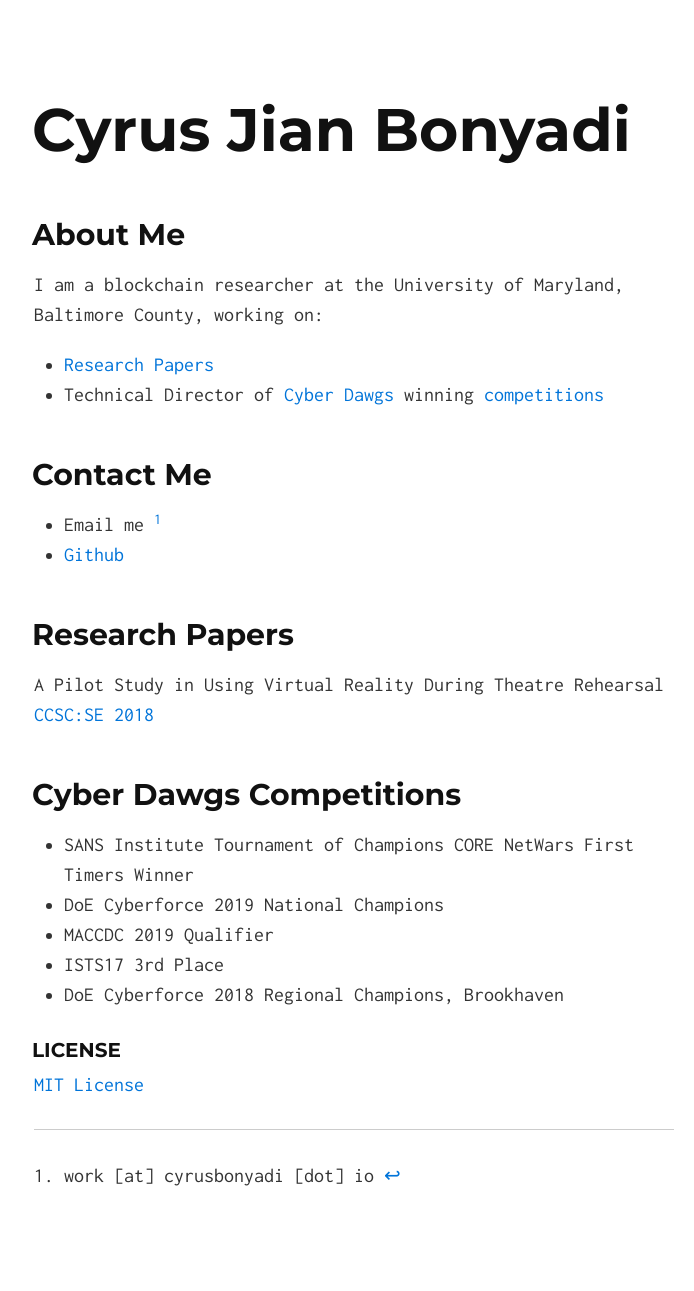
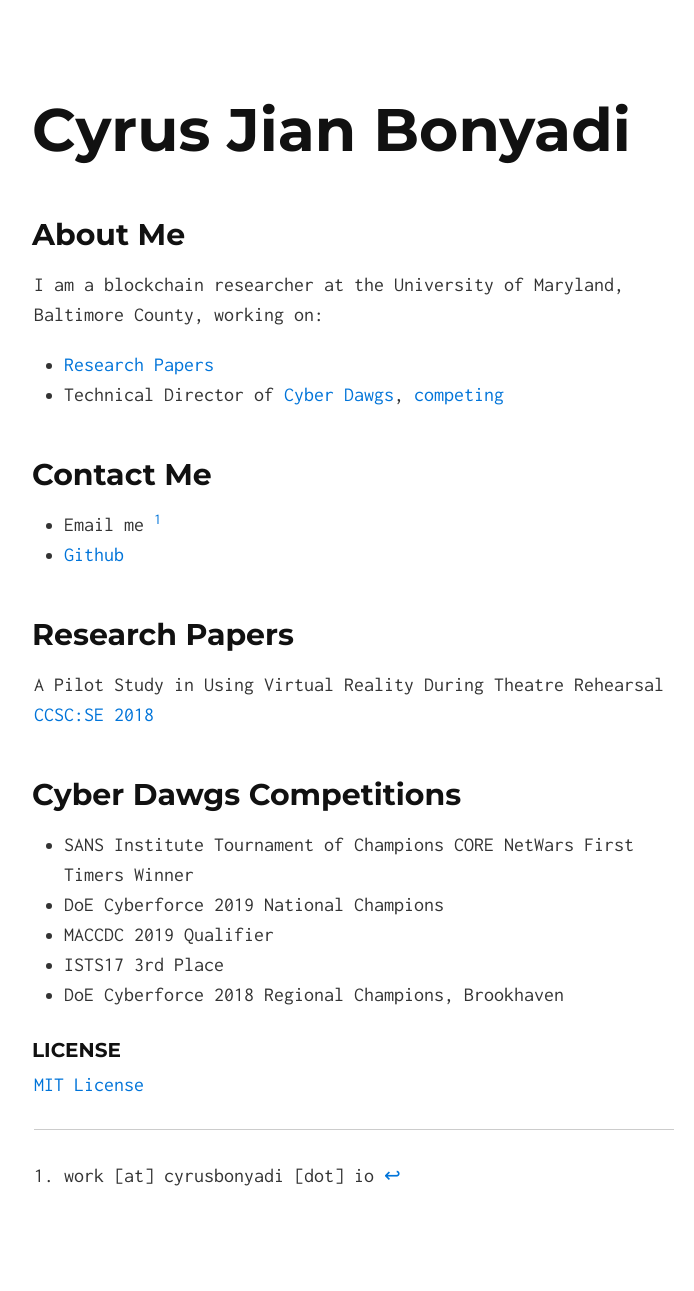
Before and after one commit to pleoxconfusa/pleoxconfusa.github.io, a Jekyll site: the page built from index.md, in a window 1280 px wide. Shown: the whole page, without its empty margins (286-980 px from the left). Built offline with Jekyll 4.4.1, drawn with Linux system fonts in a browser that asks for light colours; our own code applies the rules of GitHub Pages for plain Markdown files.

Commit message:
Update index.md

```diff
--- a/index.md
+++ b/index.md
@@ -6,7 +6,7 @@ layout: default
 
 I am a blockchain researcher at the University of Maryland, Baltimore County, working on:
 + [Research Papers](#papers)
-+ Technical Director of [Cyber Dawgs](https://umbccd.umbc.edu) winning [competitions](#comps)
++ Technical Director of [Cyber Dawgs](https://umbccd.umbc.edu), [competing](#comps)
 
 ## Contact Me
 + Email me [^1]
```
